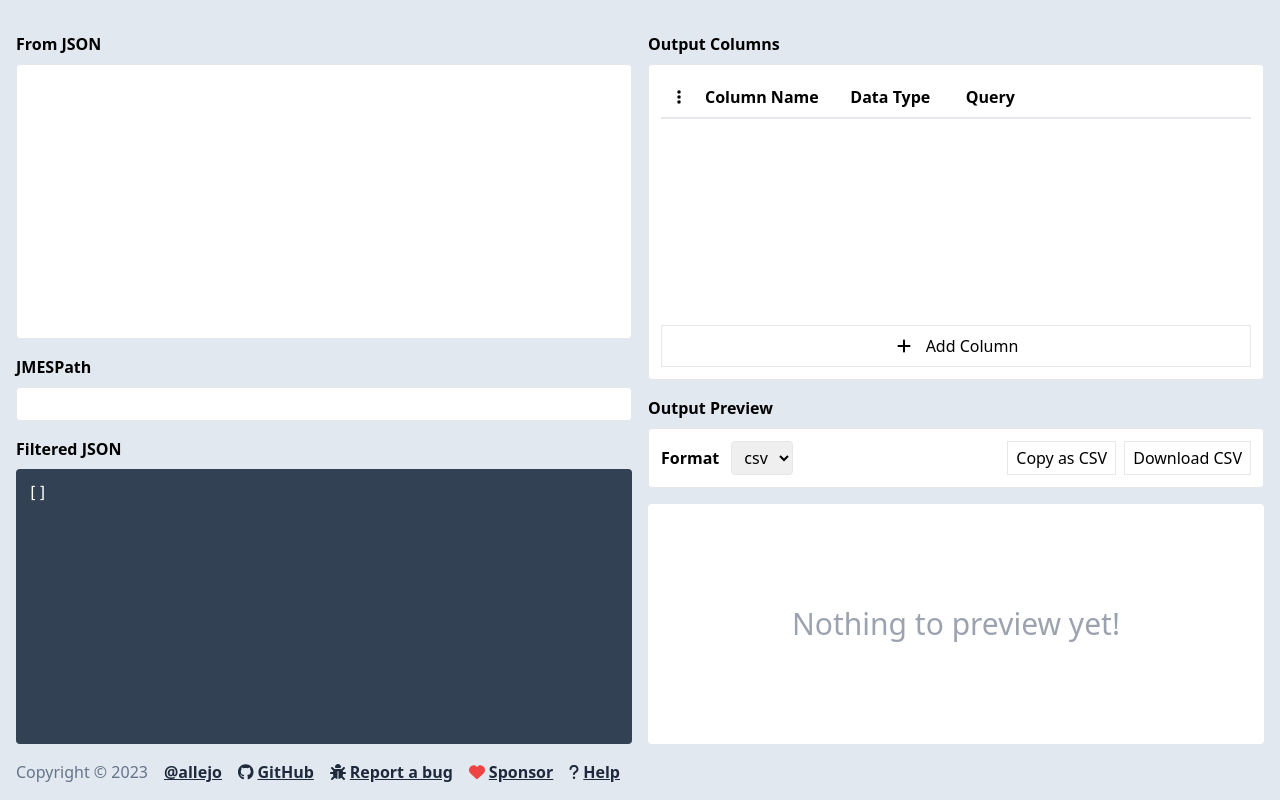
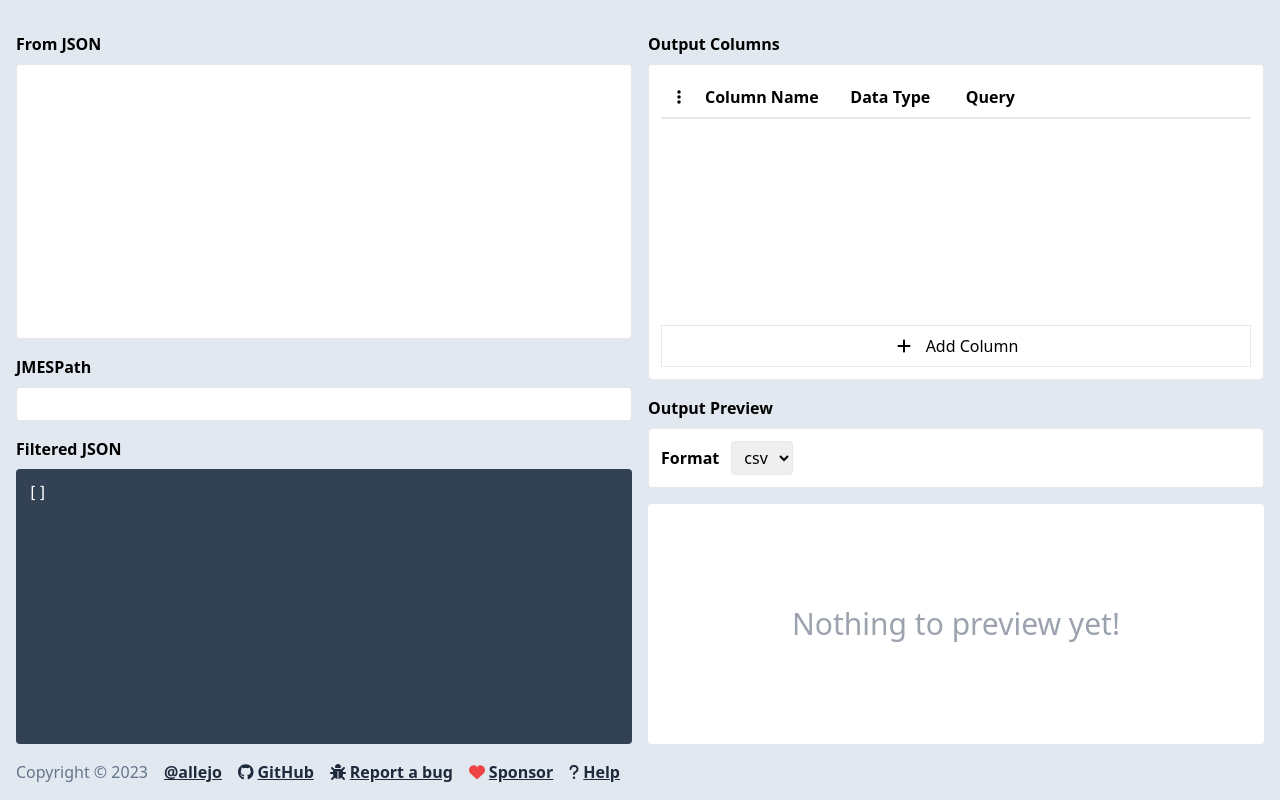
Before and after one commit to allejo/json-reshaper, a React (Vite) app: page / in a window 1280 px wide. Built offline with nearby package versions, Linux system fonts and the light colour scheme.

Commit message:
Hide copy/dl buttons when nothing to preview
Fixes #8
Closes #20

Co-authored-by: Rakesh Dhariwal <rakeshdhariwal61@gmail.com>

```diff
--- a/src/components/OutputPreview.tsx
+++ b/src/components/OutputPreview.tsx
@@ -28,6 +28,7 @@ export const OutputPreview = ({ columnQueries, filteredJson }: Props) => {
 	const [format, setFormat] = useState<OutputFormat>(OutputFormat.CSV);
 	const [, copy] = useCopyToClipboard();
 	const [fileLink, setFileLink] = useState<string>('');
+	const [showButtons, setShowButtons] = useState<boolean>(false);
 	const getTransformedAsText = useRef<DataTransformerFxn>(() => {
 		throw new Error('Transformer not mounted');
 	});
@@ -84,6 +85,7 @@ export const OutputPreview = ({ columnQueries, filteredJson }: Props) => {
 						))}
 					</select>
 				</div>
+				{showButtons && (
 					<div className="ml-auto flex gap-2">
 						<button className="border py-1 px-2" onClick={handleCopyEvent}>
 							Copy as {format.toUpperCase()}
@@ -97,6 +99,7 @@ export const OutputPreview = ({ columnQueries, filteredJson }: Props) => {
 							Download {format.toUpperCase()}
 						</a>
 					</div>
+				)}
 			</div>
 			<div className="bg-white grow p-3 rounded overflow-hidden h-0">
 				<div className="max-h-full h-full overflow-auto">
@@ -106,6 +109,7 @@ export const OutputPreview = ({ columnQueries, filteredJson }: Props) => {
 							transformManifest={columnQueries}
 							filteredJson={filteredJson}
 							onTransformerMount={handleTransformerMount}
+							setShowButtons={setShowButtons}
 						/>
 					)}
 				</div>
--- a/src/components/TransformDelimiterSeparatedValues.tsx
+++ b/src/components/TransformDelimiterSeparatedValues.tsx
@@ -1,10 +1,11 @@
 import { useCallback, useEffect, useMemo, useState } from 'react';
 
-import { IOutputComponentProps } from '../contracts.ts';
+import { IOutputComponentProps, StateSetter } from '../contracts.ts';
 import { applyReshapeTransformationArray } from '../utilities.ts';
 
 interface Props extends IOutputComponentProps {
 	delimiter: string;
+	setShowButtons: StateSetter<boolean>;
 }
 
 /**
@@ -28,6 +29,7 @@ export const TransformDelimiterSeparatedValues = ({
 	transformManifest,
 	filteredJson,
 	onTransformerMount,
+	setShowButtons,
 }: Props) => {
 	const manifest = useMemo(
 		() => Object.values(transformManifest),
@@ -42,11 +44,14 @@ export const TransformDelimiterSeparatedValues = ({
 	const exportToDsv = useCallback(() => generatedDSV, [generatedDSV]);
 
 	useEffect(() => {
+		setShowButtons(processed.length > 1);
+	}, [processed]);
+
+	useEffect(() => {
 		if (manifest.length === 0) {
-			setProcessed([]);
+			setShowButtons(false);
 			return;
 		}
-
 		setProcessed(applyReshapeTransformationArray(filteredJson, manifest));
 	}, [transformManifest, filteredJson, manifest]);
 
```
Lines whose indentation alone changed are shown as unchanged.
